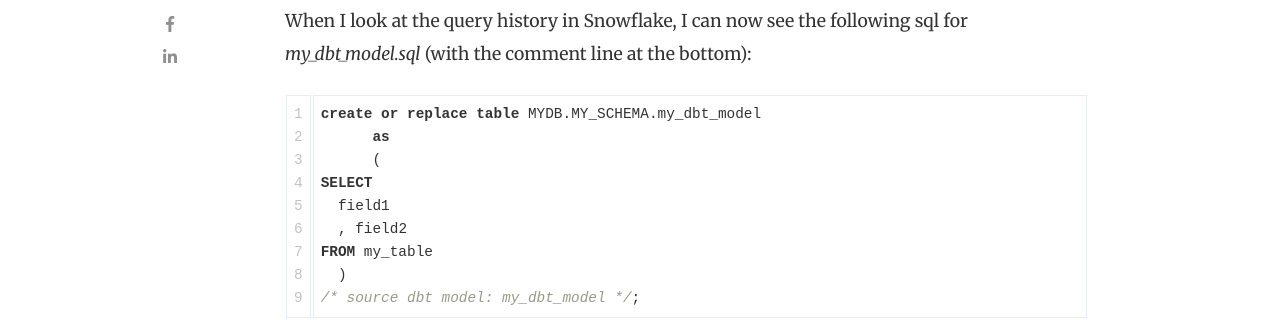
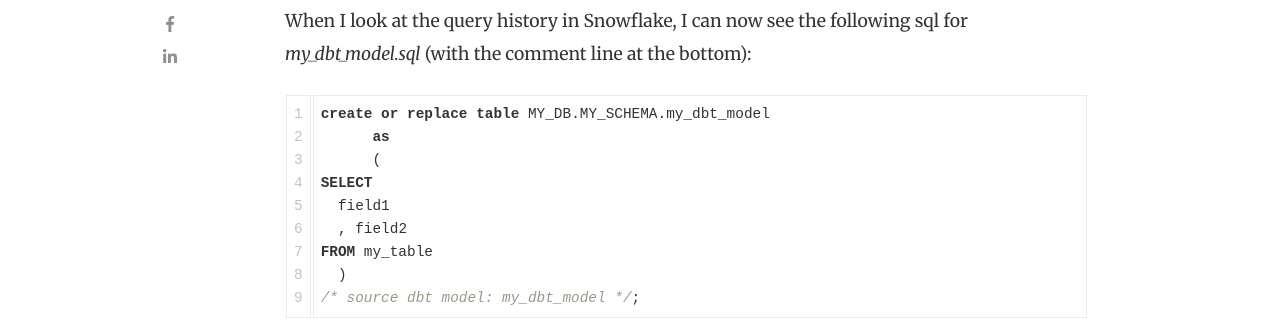
Before and after one commit to jaygrossman/jaygrossman.github.io, a Jekyll site: the page built from _posts/2024-10-10-associating_dbt_models_to_queries_in_snowflake.md, in a window 1280 px wide and 900 px high, scrolled down 4282 px. Shown: the part 154-474 px from the top of the window. Built offline with Jekyll 4.4.1, drawn with Linux system fonts in a browser that asks for light colours; nearby versions of some CDN libraries; comment, search, counter and statistics services are not loaded.

Commit message:
associating_dbt_models_to_queries_in_snowflake

````diff
--- a/_posts/2024-10-10-associating_dbt_models_to_queries_in_snowflake.md
+++ b/_posts/2024-10-10-associating_dbt_models_to_queries_in_snowflake.md
@@ -105,7 +105,7 @@ dbt run -s my_dbt_model
 
 {% raw %}
 ```sql
-create or replace table MYDB.MY_SCHEMA.my_dbt_model
+create or replace table MY_DB.MY_SCHEMA.my_dbt_model
       as
       (
 SELECT
````
